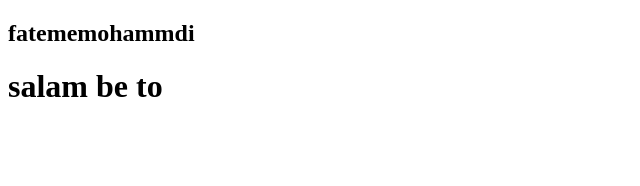
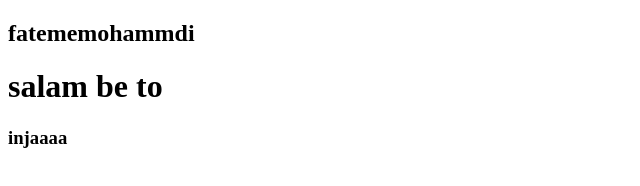
Before and after one commit to FMaliabadi/firstproject, a plain HTML site: page index.html in a window 1280 px wide. Shown: the full height of the page, 0-640 px from the left. Drawn offline with Linux system fonts and the light colour scheme.

Commit message:
in file send shod

```diff
--- a/index.html
+++ b/index.html
@@ -8,5 +8,8 @@
 <body>
        <h2>fatememohammdi</h2>
        <h1>salam be to</h1>
+       <div>
+        <h3>injaaaa</h3>
+       </div>
 </body>
 </html>
--- a/javascript/script.js
+++ b/javascript/script.js
@@ -1,3 +1,4 @@
 console.log("botostart");
 console.log("in yek tamrin ast ");
 console.log("khodahafez");
+console.log("biya inja")
```
